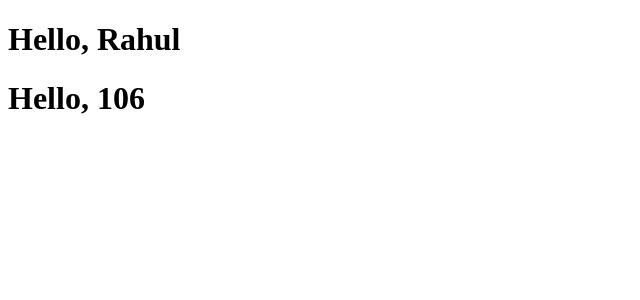
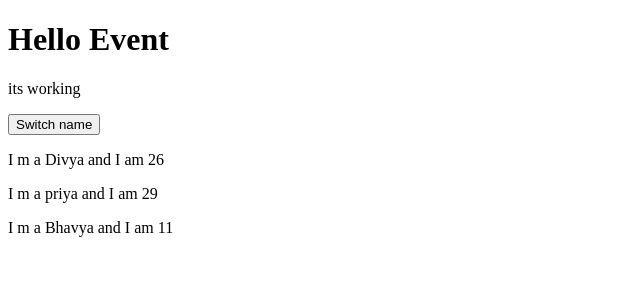
Before and after one commit to divyaIndur123/MyApp, a React (Create React App) app: page / in a window 1280 px wide. Shown: the top 300 px of the page, without its empty margins (0-640 px from the left). Built offline with nearby package versions, Linux system fonts and the light colour scheme.

Commit message:
functional component with state using useState()

```diff
--- a/src/App.js
+++ b/src/App.js
@@ -1,24 +1,40 @@
-import React, {Component } from 'react'
+import React, { useState } from 'react';
+import Person from './Person/Person';
 
-class Student extends Component{
-    constructor(props){
-        super(props);
-        this.state={
-            name:"Rahul",
-            roll:this.props.roll  // this props is from constructor
-        };
-    }
+const App = props => {
 
+    const [personState, setPersonState] = useState({
+        persons: [
+        { name: 'Divya',age: 28},
+        { name: 'priya',age: 29},
+        { name: 'Bhavya',age: 25}
+    ]
+   });
 
-    render(){
+   const switchNameHandler = () =>{
+    //console.log('was clicked');
+    //this.state.persons[0].name = 'Being Human';// cannot update in this way
+    setPersonState({
+        persons: [
+        { name: 'Diya',age: 28},
+        { name: 'priya',age: 29},
+        { name: 'Bhavya',age: 25}
+    ]
+});
+};
 
         return(
-            <>
-        <h1>Hello, {this.state.name}</h1>
-        <h1>Hello, {this.state.roll}</h1>
-        </>
+            <div className="App">
+            <h1>Hello Event</h1>
+            <p>its working</p>
+            <button onClick={switchNameHandler}>Switch name</button>
+            <Person name={personState.persons[0].name}/>
+            <Person name={personState.persons[1].name}/>
+            <Person name={personState.persons[2].name}/>
+
+            </div>
         );
-    }
+
 }
 
-export default Student;
+export default App;
--- /dev/null
+++ b/src/Person/Person.js
@@ -0,0 +1,7 @@
+import React from 'react'
+
+const person = (props)=>{
+return <p>I m a {props.name} and I am {Math.floor(Math.random()*30)}</p>
+};
+
+export default person;
--- a/src/index.js
+++ b/src/index.js
@@ -1,7 +1,7 @@
 import React from 'react';
 import ReactDOM from 'react-dom';
-import Student from './App';
+import App from './App';
 
 
 
-ReactDOM.render(<Student roll={106}/>,document.getElementById('root'));
+ReactDOM.render(<App/>,document.getElementById('root'));
```
